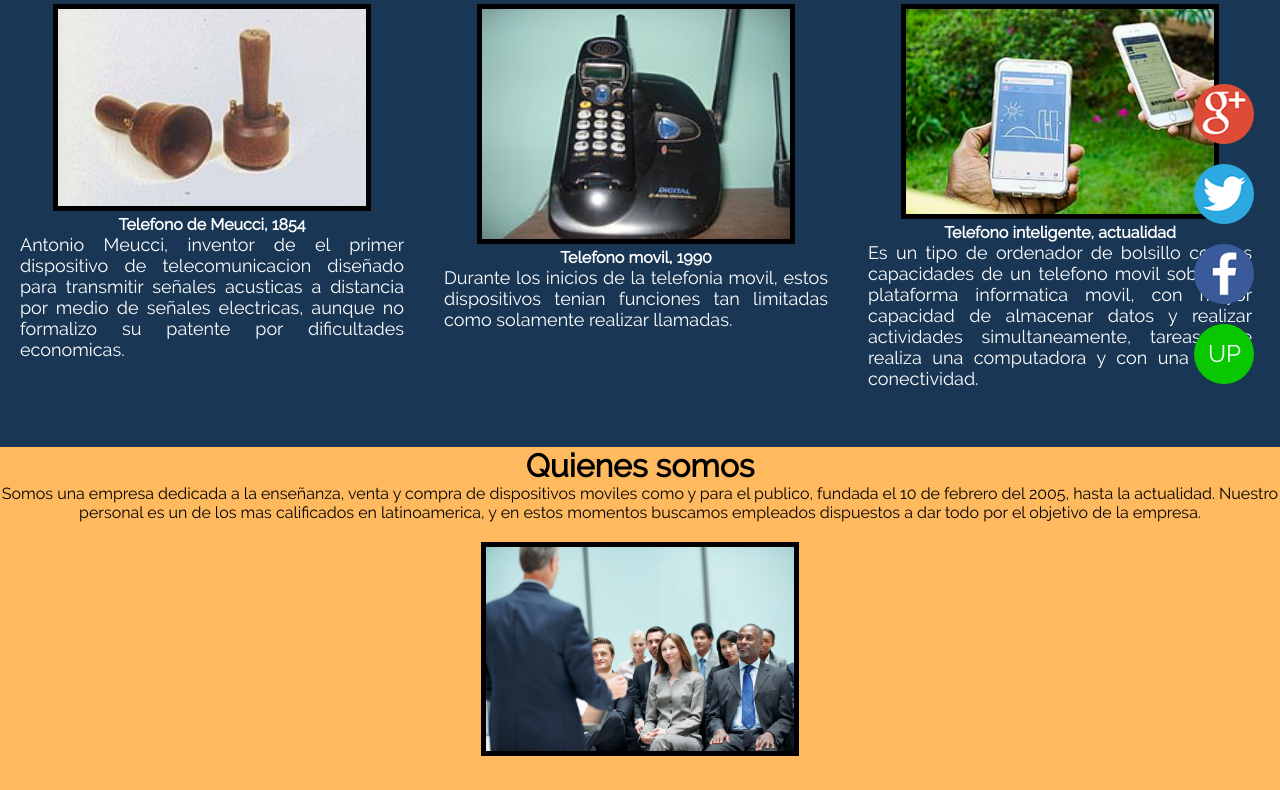
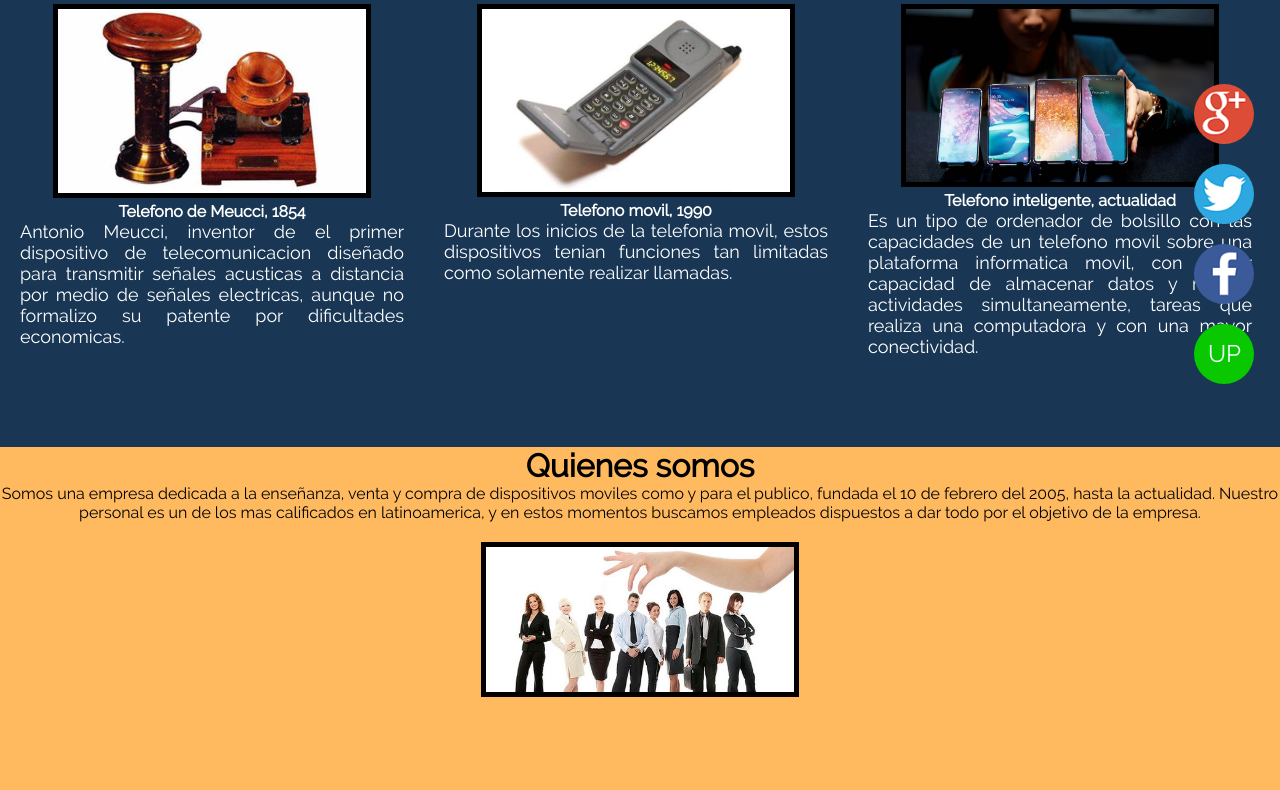
Before and after one commit to ronaldo3344/Kobe, a plain HTML site: page html/index.html in a window 1280 px wide. Shown: the part 376-1166 px from the top of the page. Drawn offline with Linux system fonts and the light colour scheme.

Commit message:
“prueba”

```diff
--- a/html/index.html
+++ b/html/index.html
@@ -33,20 +33,20 @@
                 Imagenes
             </h1>
             <div class="columnasx3">
-                <img src="../imagenes/a.jpg" alt="">
+                <img src="../imagenes/F.jpg" alt="">
                 <h4>Telefono de Meucci, 1854</h4>
                 <p>Antonio Meucci, inventor de el primer dispositivo de telecomunicacion diseñado para transmitir
                     señales acusticas a distancia por medio de señales electricas, aunque no formalizo su patente
                     por dificultades economicas.</p>
             </div>
             <div class="columnasx3">
-                <img src="../imagenes/b.jpeg" alt="">
+                <img src="../imagenes/F1.jpg" alt="">
                 <h4>Telefono movil, 1990</h4>
                 <p>Durante los inicios de la telefonia movil, estos dispositivos tenian funciones tan limitadas
                     como solamente realizar llamadas.</p>
             </div>
             <div class="columnasx3">
-                <img src="../imagenes/c.jpg" alt="">
+                <img src="../imagenes/F2.jpg" alt="">
                 <h4>Telefono inteligente, actualidad</h4>
                 <p>
                     Es un tipo de ordenador de bolsillo con las capacidades de un telefono movil sobre una
@@ -68,7 +68,7 @@
 
             </p>
             <div class="columnasx33">
-                <img src="../imagenes/e.jpg">
+                <img src="../imagenes/F3.jpg">
             </div>
             </center>
         </div>
@@ -197,6 +197,7 @@
             </div>
             <div id="pie">
                 &copy; 2020. Todos los derechos reservados.
+                     by  Ronaldo Rosendo
             </div>
 
         </div>
```
Also changed, not shown: imagenes/F.jpg (added), imagenes/F1.jpg (added), imagenes/F2.jpg (added), imagenes/F3.jpg (added), imagenes/G1.jpg (added).
